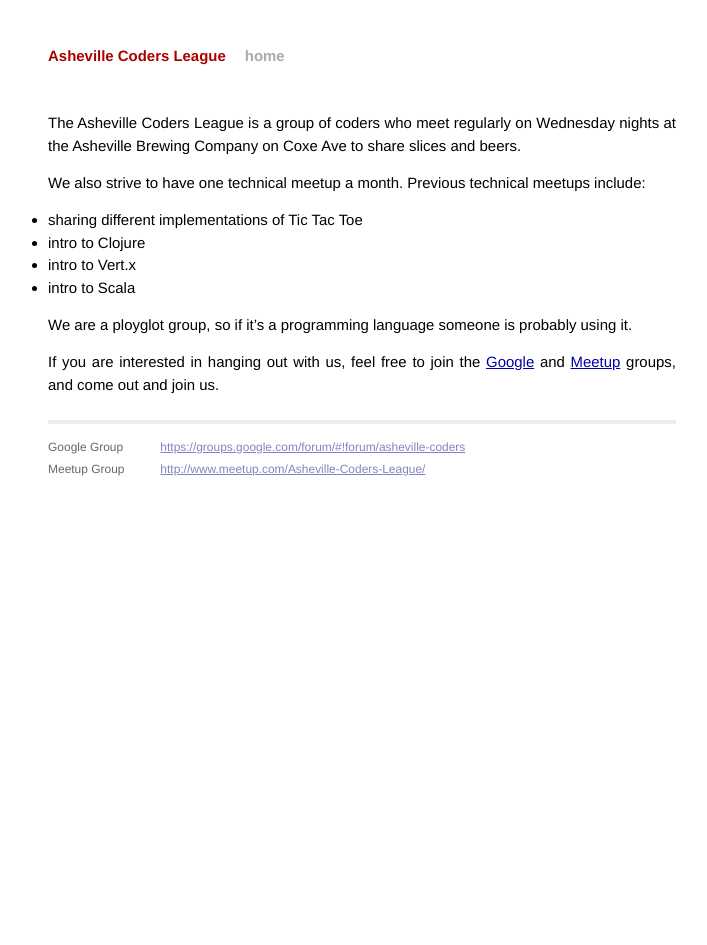
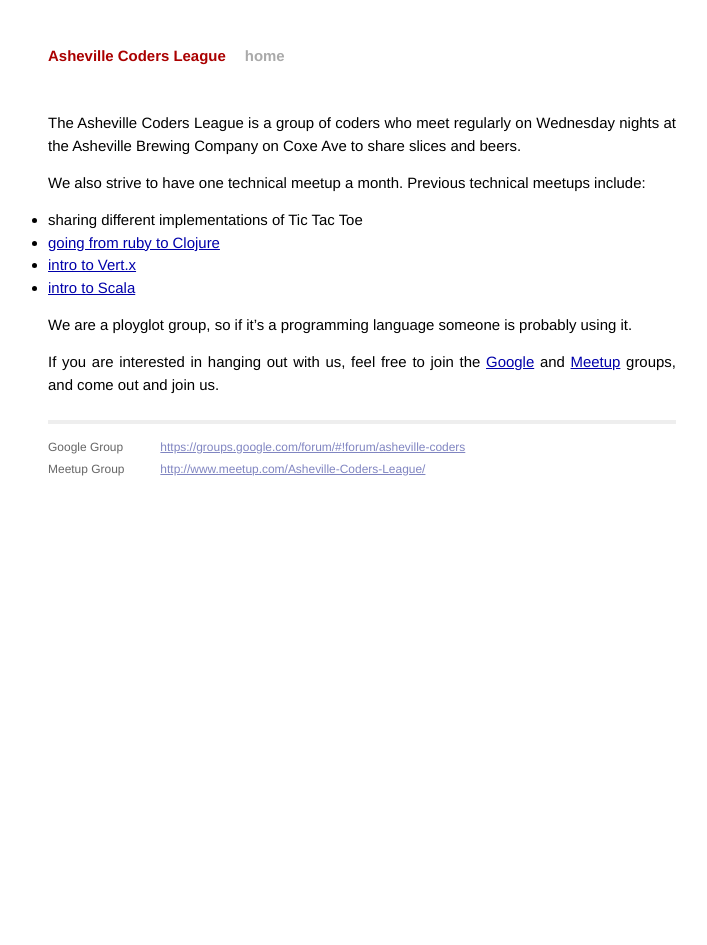
Before and after one commit to avlcoders/avlcoders.github.io, a Jekyll site: the page built from index.md, in a window 1280 px wide. Shown: the whole page, without its empty margins (278-985 px from the left). Built offline with Jekyll 4.4.1, drawn with Linux system fonts in a browser that asks for light colours; Markdown is read by kramdown in place of the engine named in the settings.

```diff
--- a/index.md
+++ b/index.md
@@ -11,9 +11,9 @@ We also strive to have one technical meetup a month.  Previous
 technical meetups include:
 
 * sharing different implementations of Tic Tac Toe
-* intro to Clojure
-* intro to Vert.x
-* intro to Scala
+* [going from ruby to Clojure](http://tcrawley.org/presentations/avl-rb-clojure-intro/)
+* [intro to Vert.x](http://tcrawley.org/presentations/vertx-acl/vertx.html)
+* [intro to Scala](/assets/slideshows/AshevilleCodersScalaTalk.pdf)
 
 We are a ployglot group, so if it's a programming language someone is
 probably using it.
```
Also changed, not shown: 1 other file.
